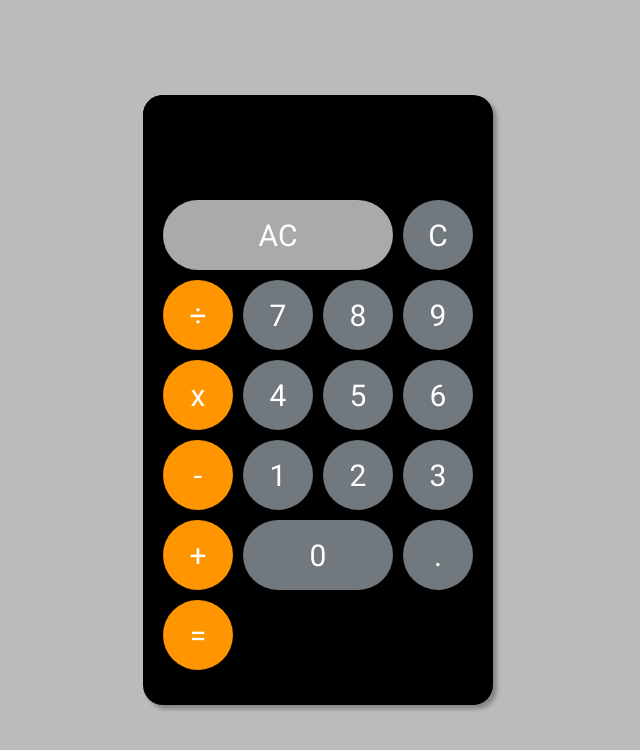
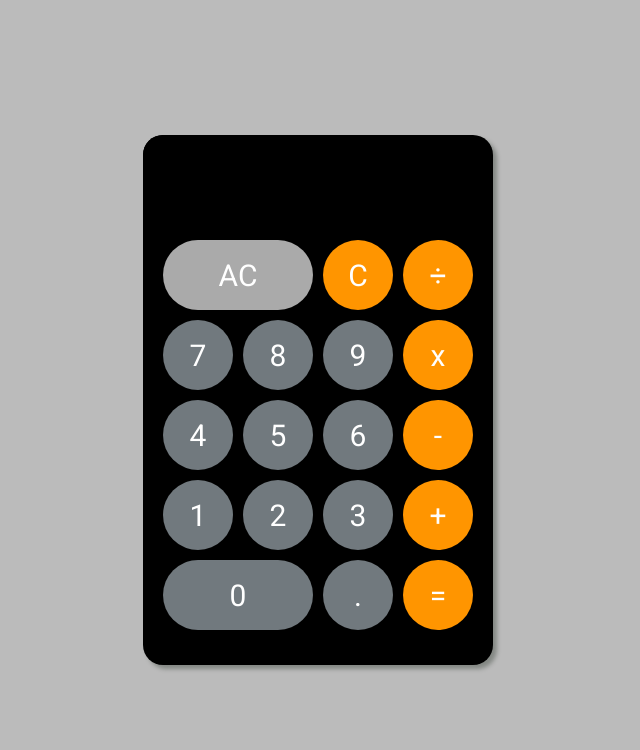
Before and after one commit to omarisayed/calculator, a plain HTML site: page index.html in a window 1280 px wide. Shown: the whole page, without its empty margins (322-962 px from the left). Drawn offline with Linux system fonts and the light colour scheme; a web font is replaced by a local one.

Commit message:
Styled the added button.

```diff
--- a/style.css
+++ b/style.css
@@ -66,15 +66,8 @@ body{
 }
 
 .btn-ac, .btn-0{
+    grid-column: span 2;
     border-radius: 40px;
-}
-
-.btn-ac{
-    grid-column: span 3;
-}
-
-.btn-0{
-    grid-column: span 2;
 }
 
 .btn-ac{
@@ -86,10 +79,10 @@ body{
     background-color: #E5E4E2;
 }
 
-.btn-dvd, .btn-mult, .btn-minus, .btn-add, .btn-equal{
+.btn-c, .btn-dvd, .btn-mult, .btn-minus, .btn-add, .btn-equal{
     background-color: #FF9500;
 }
 
-.btn-dvd:hover, .btn-mult:hover, .btn-minus:hover, .btn-add:hover, .btn-equal:hover{
+.btn-c:hover, .btn-dvd:hover, .btn-mult:hover, .btn-minus:hover, .btn-add:hover, .btn-equal:hover{
     background-color: #FFD580;
 }
```
